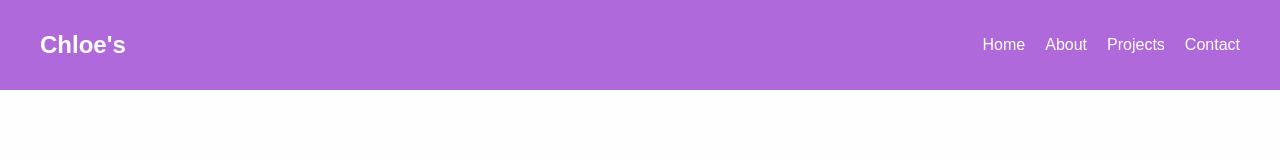
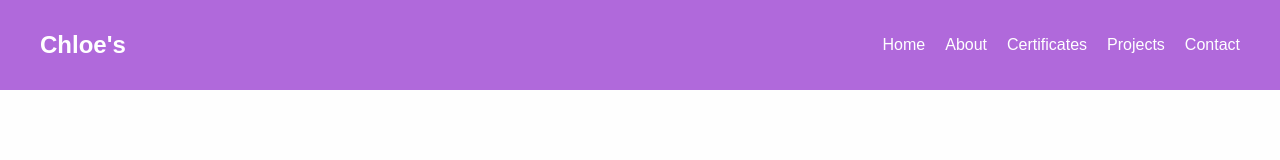
Before and after one commit to CPNGT/Portfolio, a website: page projects.html in a window 1280 px wide. Shown: the top 160 px of the page. Drawn offline with Linux system fonts and the light colour scheme.

Commit message:
Update projects.html

```diff
--- a/projects.html
+++ b/projects.html
@@ -13,6 +13,7 @@
       <ul class="nav-links">
         <li><a href="index.html">Home</a></li>
         <li><a href="about.html">About</a></li>
+        <li><a href="#certificates">Certificates</a></li>
         <li><a href="projects.html" class="active">Projects</a></li>
         <li><a href="contact.html">Contact</a></li>
       </ul>
```
